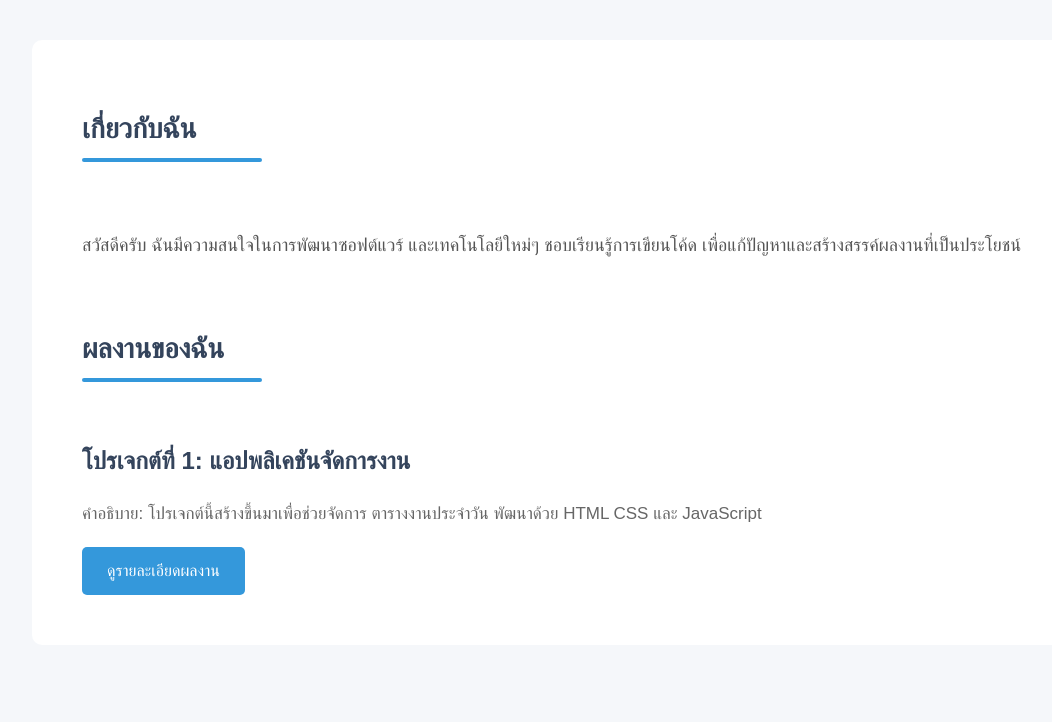
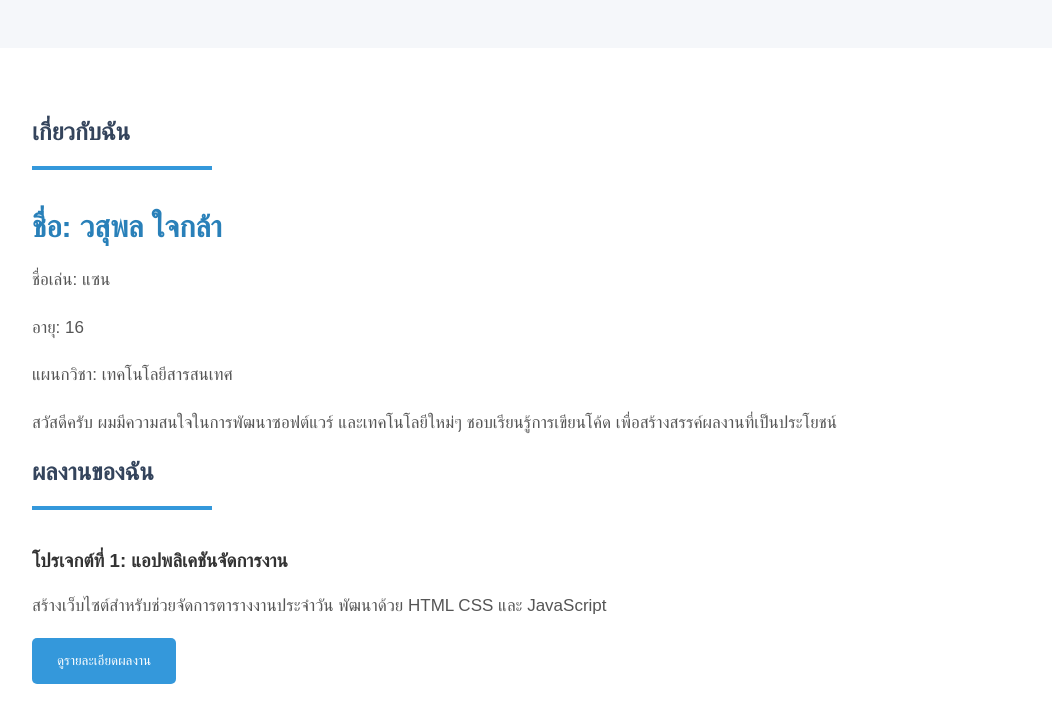
Before and after one commit to yv702203-star/messi, a plain HTML site: page index.html in a window 1280 px wide. Shown: the whole page, without its empty margins (58-1110 px from the left). Drawn offline with Linux system fonts and the light colour scheme.

Commit message:
Update index.html

```diff
--- a/index.html
+++ b/index.html
@@ -3,19 +3,13 @@
 <html lang="th">
 <head>
 <meta charset="UTF-8">
-<meta name="viewport" content="width=device-width, initial-scale=1.0">
 <title>My Portfolio</title>
 
 <style>
-* {
-    box-sizing: border-box;
-}
-
 body {
-    margin: 0;
-    padding: 40px 20px;
     font-family: Arial, sans-serif;
     background: #f5f7fa;
+    padding: 40px 20px;
     color: #333;
 }
 
@@ -29,52 +23,37 @@ body {
 
 h2 {
     color: #34445c;
-    font-size: 28px;
-    margin-bottom: 12px;
 }
 
 .line {
     width: 180px;
     height: 4px;
     background: #3498db;
-    margin-bottom: 65px;
-    border-radius: 5px;
+    margin-bottom: 40px;
 }
 
-.about p {
-    font-size: 18px;
-    line-height: 2;
+.name {
+    font-size: 30px;
+    color: #2980b9;
+}
+
+p {
+    font-size: 17px;
+    line-height: 1.8;
     color: #555;
-    margin-bottom: 70px;
 }
 
 .project {
     margin-top: 30px;
 }
 
-.project h3 {
-    font-size: 24px;
-    color: #34445c;
-}
-
-.project p {
-    font-size: 17px;
-    line-height: 1.8;
-    color: #666;
-}
-
 button {
     background: #3498db;
     color: white;
+    padding: 15px 25px;
     border: none;
-    padding: 15px 25px;
-    font-size: 16px;
     border-radius: 5px;
     cursor: pointer;
-}
-
-button:hover {
-    background: #217dbb;
 }
 </style>
 </head>
@@ -83,43 +62,37 @@ button:hover {
 
 <div class="container">
 
-    <section class="about">
     <h2>เกี่ยวกับฉัน</h2>
     <div class="line"></div>
 
+    <h1 class="name">ชื่อ: วสุพล ใจกล้า</h1>
+
+    <p>ชื่อเล่น: แซน</p>
+    <p>อายุ: 16</p>
+    <p>แผนกวิชา: เทคโนโลยีสารสนเทศ</p>
+
     <p>
-            สวัสดีครับ ฉันมีความสนใจในการพัฒนาซอฟต์แวร์
+    สวัสดีครับ ผมมีความสนใจในการพัฒนาซอฟต์แวร์
     และเทคโนโลยีใหม่ๆ ชอบเรียนรู้การเขียนโค้ด
-            เพื่อแก้ปัญหาและสร้างสรรค์ผลงานที่เป็นประโยชน์
+    เพื่อสร้างสรรค์ผลงานที่เป็นประโยชน์
     </p>
-    </section>
 
-    <section>
     <h2>ผลงานของฉัน</h2>
     <div class="line"></div>
 
     <div class="project">
         <h3>โปรเจกต์ที่ 1: แอปพลิเคชันจัดการงาน</h3>
-
         <p>
-                คำอธิบาย: โปรเจกต์นี้สร้างขึ้นมาเพื่อช่วยจัดการ
-                ตารางงานประจำวัน พัฒนาด้วย HTML CSS และ JavaScript
+        สร้างเว็บไซต์สำหรับช่วยจัดการตารางงานประจำวัน
+        พัฒนาด้วย HTML CSS และ JavaScript
         </p>
 
-            <button onclick="showProject()">
+        <button onclick="alert('นี่คือผลงานของฉัน')">
             ดูรายละเอียดผลงาน
         </button>
     </div>
 
-    </section>
-
 </div>
-
-<script>
-function showProject() {
-    alert("นี่คือรายละเอียดโปรเจกต์ของฉัน!");
-}
-</script>
 
 </body>
 </html>
```
Lines whose indentation alone changed are shown as unchanged.
